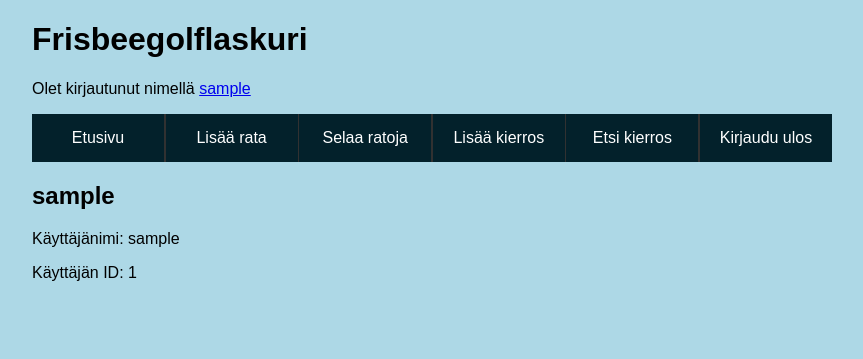
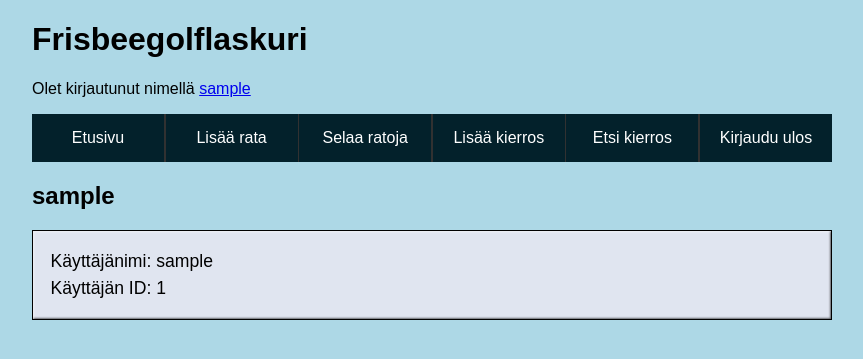
Before and after one commit to hinichijou/TKT20019-frisbeegolflaskuri, a Flask app: page /user/1 in a window 1280 px wide. Shown: the top 359 px of the page, without its empty margins (208-1071 px from the left). Run offline with Flask 3, Linux system fonts and the light colour scheme; the visitor is signed in with stand-in values (Sample User, id 1); data comes from the database, SQL or seed files in the repository; data that the repository does not hold is empty.

Commit message:
Modified the round and course list element visuals and collected some text information to box containers in round and user pages

```diff
--- a/static/main.css
+++ b/static/main.css
@@ -22,16 +22,35 @@ body {
   background-color: red;
 }
 
-.round_item {
-  border: 2px solid black;
-  margin: 1em;
-  padding: 0.2em 0.5em;
+.round_item,
+.course_item {
+  border: 1px solid black;
+  padding: 0.4em 1em;
+  margin-top: 1em;
+  margin-bottom: 1em;
+  line-height: 1.3;
+  background-color: rgb(193, 224, 255);
+  box-shadow: inset 1px 1px 2px rgb(255 255 255 / 0.6),
+    inset -1px -1px 2px rgb(0 0 0 / 0.6);
+  font-size: 1.1rem;
 }
 
-.course_item {
-  border: 2px solid black;
-  margin: 1em;
-  padding: 0.2em 0.5em;
+.round_item:hover,
+.course_item:hover {
+  background-color: rgb(215, 245, 255);
+}
+
+.round_info,
+.user_info {
+  border: 1px solid black;
+  padding: 1em 1em;
+  margin-top: 1em;
+  margin-bottom: 1em;
+  line-height: 1.5;
+  background-color: rgb(224, 229, 240);
+  box-shadow: inset 1px 1px 2px rgb(255 255 255 / 0.6),
+    inset -1px -1px 2px rgb(0 0 0 / 0.6);
+  font-size: 1.1rem;
 }
 
 a.nounderline,
@@ -229,3 +248,10 @@ li.nav > a {
   justify-content: space-evenly;
   align-items: center;
 }
+
+.round_item > a,
+.course_item > a {
+  height: 100%;
+  width: 100%;
+  display: inline-block;
+}
--- a/templates/components.html
+++ b/templates/components.html
@@ -273,7 +273,7 @@
 
 {% macro course_list_item(course) -%}
   <div class="course_item">
-    <a href="{{ '/course/{}'.format(course.id) }}" class="nounderline">
+    <a href="{{ '/course/{}'.format(course.id) }}" class="nounderline_inherit_color">
       {{ course["coursename"] }}
       <br />
       {{ get_localization("course_item_num_holes") }} {{ course.num_holes }}
@@ -303,7 +303,7 @@
 
 {% macro round_list_item(round) -%}
   <div class="round_item">
-    <a href="{{ '/round/{}'.format(round.id) }}" class="nounderline">
+    <a href="{{ '/round/{}'.format(round.id) }}" class="nounderline_inherit_color">
       {{ round_start_with_header(round.start_time) }}
       <br />
       {{ round_course_with_header(round.coursename) }}
--- a/templates/show_user.html
+++ b/templates/show_user.html
@@ -3,11 +3,20 @@
   {{ get_localization("user_page_header") }}
 {% endblock title %}
 {% block content %}
+  {% set created_rounds_available = rounds and rounds|length > 0 %}
+  {% set participating_rounds_available = participating_rounds and participating_rounds|length > 0 %}
   <h2>{{ user.username }}</h2>
-  <p>{{ get_localization("username_header") }} {{ user.username }}</p>
-  <p>{{ get_localization("user_id_header") }} {{ user.id }}</p>
-  {% if rounds|length > 0 %}
-    <p>{{ get_localization("user_amount_rounds_created").format(r_count) }}</p>
+  <div class="user_info">
+    {{ get_localization("username_header") }} {{ user.username }}<br />
+    {{ get_localization("user_id_header") }} {{ user.id }}<br />
+    {% if created_rounds_available %}
+      {{ get_localization("user_amount_rounds_created").format(r_count) }}<br />
+    {% endif %}
+    {% if participating_rounds_available %}
+      {{ get_localization("user_amount_rounds_participating").format(p_count) }}<br />
+    {% endif %}
+  </div>
+  {% if created_rounds_available %}
     <h3>{{ get_localization("rounds_created_by_user_header") }}</h3>
     {% for round in rounds %}{{ components.round_list_item(round) }}{% endfor %}
     {% if r_page_count and r_page_count > 1 %}
@@ -20,8 +29,7 @@
       }}
     {% endif %}
   {% endif %}
-  {% if participating_rounds|length > 0 %}
-    <p>{{ get_localization("user_amount_rounds_participating").format(p_count) }}</p>
+  {% if participating_rounds_available %}
     <h3>{{ get_localization("rounds_user_participating_header") }}</h3>
     {% for round in participating_rounds %}{{ components.round_list_item(round) }}{% endfor %}
     {% if p_page_count and p_page_count > 1 %}
```
Also changed, not shown: templates/show_round.html (+4 -6 lines).
